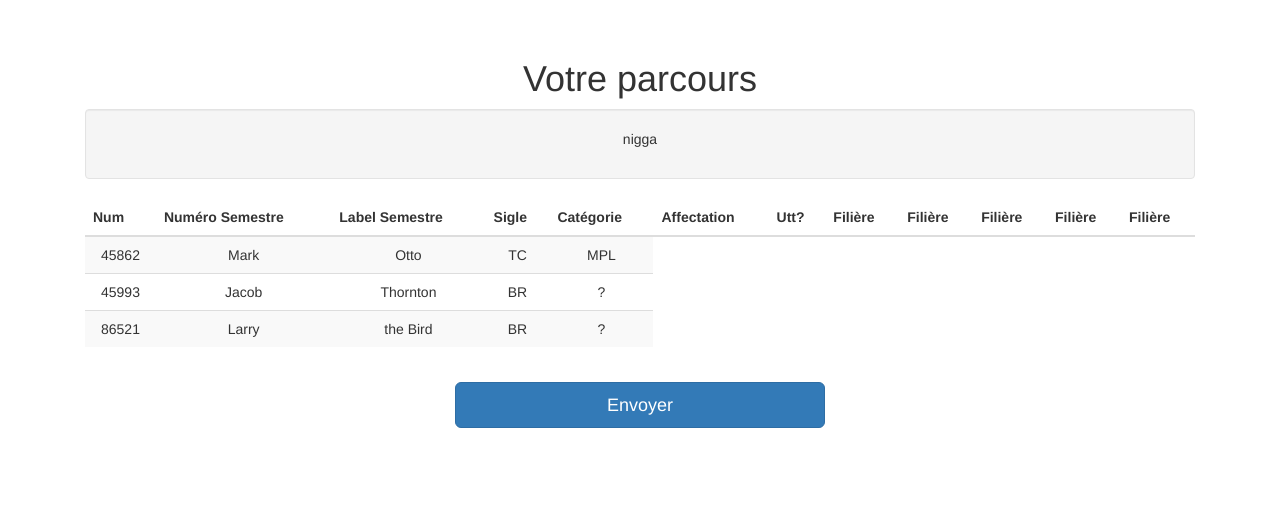
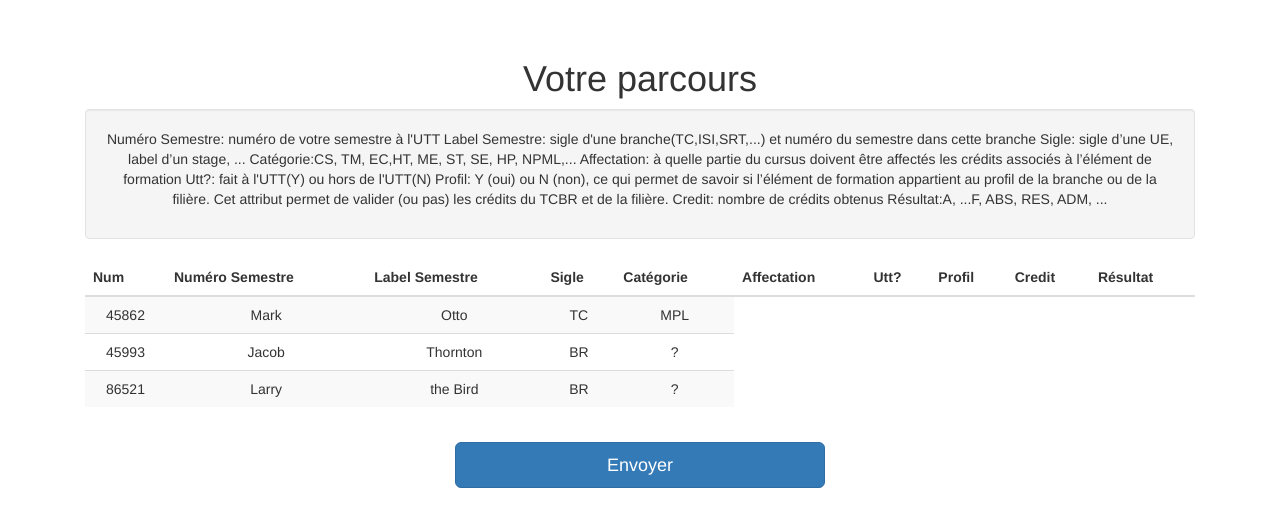
Before and after one commit to Malathrom/lo07, a PHP site: page /addCursus.php in a window 1280 px wide. Shown: the part 51-578 px from the top of the page. Run offline with PHP 8.4, Linux system fonts and the light colour scheme.

Commit message:
well update

```diff
--- a/addCursus.php
+++ b/addCursus.php
@@ -7,9 +7,18 @@
   <div class="mainText">
       <h1>Votre parcours</h1>
       <div class="well">
-            <p>nigga
-
-
+          <p>
+Numéro Semestre: numéro de votre semestre à l'UTT
+Label Semestre: sigle d'une branche(TC,ISI,SRT,...) et numéro du semestre dans cette branche
+Sigle: sigle d’une UE, label d’un stage, ...
+Catégorie:CS, TM, EC,HT, ME, ST, SE, HP, NPML,...
+Affectation: à quelle partie du cursus doivent être affectés les crédits associés à l’élément de formation
+Utt?: fait à l'UTT(Y) ou hors de l'UTT(N)
+Profil: Y (oui) ou N (non), ce qui permet de savoir si l’élément de formation appartient au profil
+de la branche ou de la filière. Cet attribut permet de valider (ou pas) les crédits du TCBR et de
+la filière.
+Credit: nombre de crédits obtenus
+Résultat:A, ...F, ABS, RES, ADM, ...
           </p>
       </div>
       <p class="lead">
@@ -26,11 +35,9 @@
                           <th>Catégorie</th>
                           <th>Affectation</th>
                           <th>Utt?</th>
-                            <th>Filière</th>
-                            <th>Filière</th>
-                            <th>Filière</th>
-                            <th>Filière</th>
-                            <th>Filière</th>
+                          <th>Profil</th>
+                          <th>Credit</th>
+                          <th>Résultat</th>
 
                       </tr>
                     </thead>
```
Lines whose indentation alone changed are shown as unchanged.
